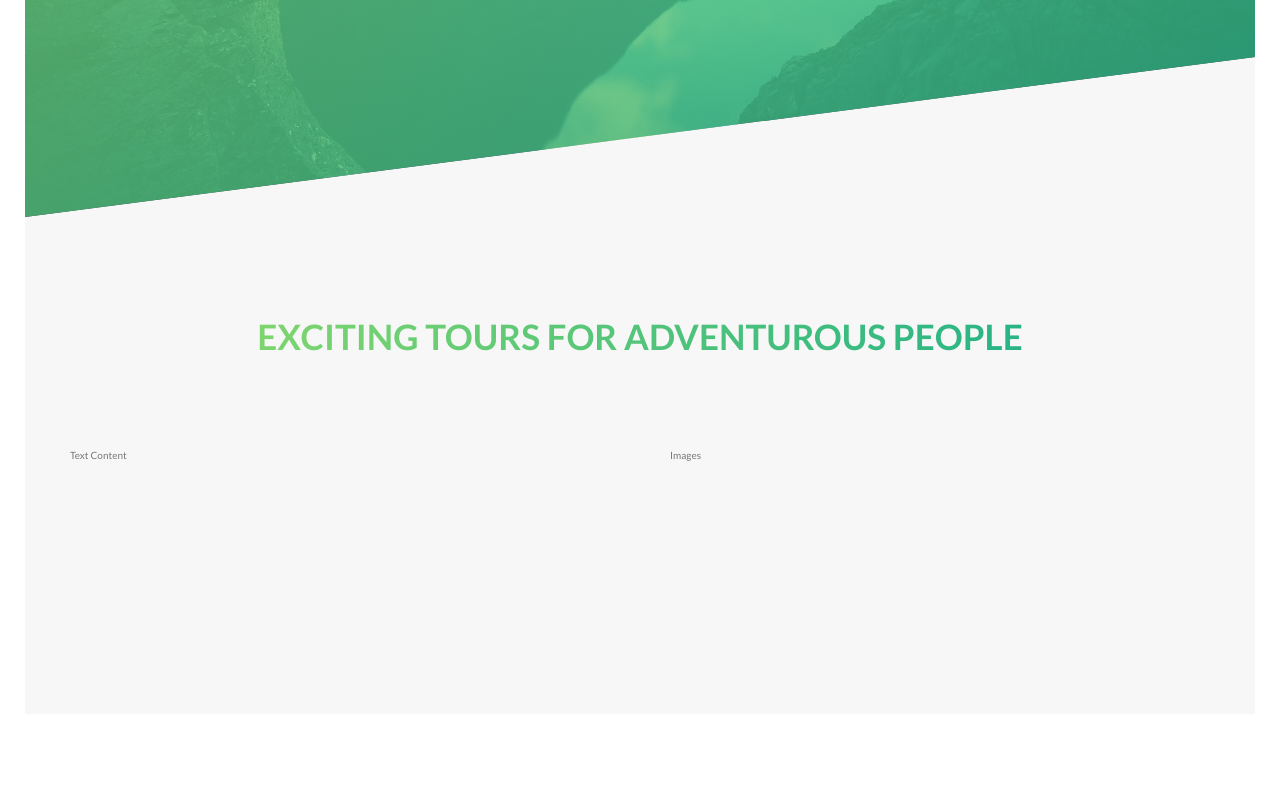
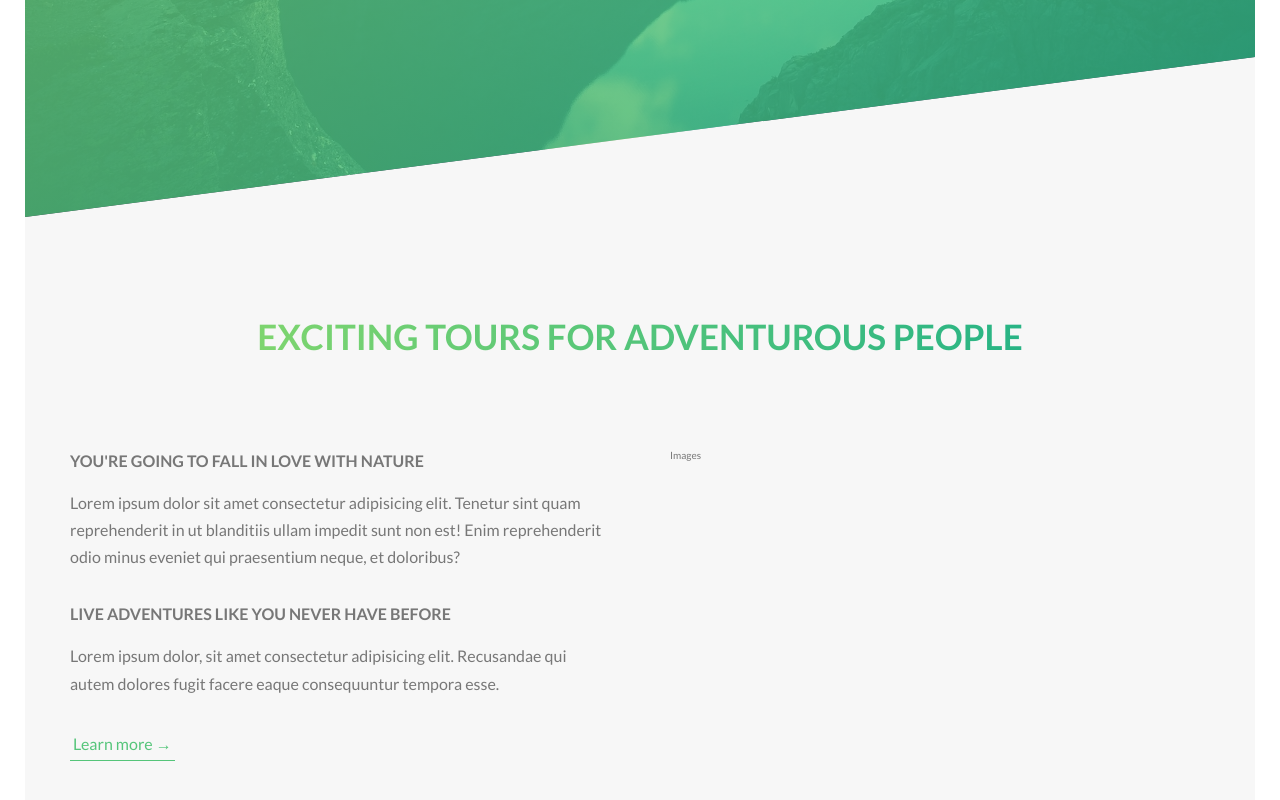
Before and after one commit to abdo-355/Natours, a website: page index.html in a window 1280 px wide. Shown: the part 568-1368 px from the top of the page. Before the commit the page ends 1307 px from the top, so only its background shows below. Drawn offline with nearby package versions, Linux system fonts and the light colour scheme; files that its build step writes are made by us from their sources.

Commit message:
finish the typography part of the about section

```diff
--- a/index.html
+++ b/index.html
@@ -29,14 +29,33 @@
     </header>
     <main>
       <section class="section-about">
-        <div class="u-center-text u-mrgin-bottom-8">
+        <div class="u-center-text u-mrgin-bottom-big">
           <h2 class="heading-secondary">
             Exciting tours for adventurous people
           </h2>
         </div>
         <div class="row">
-          <div class="col-1-of-2">Text Content</div>
+          <div class="col-1-of-2">
+            <h3 class="heading-tertiary u-mrgin-bottom-small">
+              You're going to fall in love with nature
+            </h3>
+            <p class="paragraph">
+              Lorem ipsum dolor sit amet consectetur adipisicing elit. Tenetur
+              sint quam reprehenderit in ut blanditiis ullam impedit sunt non
+              est! Enim reprehenderit odio minus eveniet qui praesentium neque,
+              et doloribus?
+            </p>
+            <h3 class="heading-tertiary u-mrgin-bottom-small">
+              Live adventures like you never have before
+            </h3>
+            <p class="paragraph">
+              Lorem ipsum dolor, sit amet consectetur adipisicing elit. Recusandae qui autem dolores fugit facere eaque consequuntur tempora esse.
+            </p>
+
+            <a href="#" class="btn-text">Learn more &rarr;</a>
+          </div>
           <div class="col-1-of-2">Images</div>
+        </div>
         </div>
       </section>
     </main>
--- a/sass/abstracts/_variables.scss
+++ b/sass/abstracts/_variables.scss
@@ -12,3 +12,6 @@ $color-black: #000;
 $grid-width: 114rem;
 $horizontal-space: 6rem;
 $vertical-space: 8rem;
+
+//font-size
+$default-font-size: 1.6rem;
--- a/sass/base/_typography.scss
+++ b/sass/base/_typography.scss
@@ -25,7 +25,7 @@ body {
     display: block;
     font-size: 2rem;
     font-weight: 700;
-    letter-spacing: 1.6rem;
+    letter-spacing: $default-font-size;
 
     animation: toRight 0.6s ease-in-out;
   }
@@ -53,3 +53,17 @@ body {
     text-shadow: 0.5rem 1rem 2rem rgba($color-black, 0.2);
   }
 }
+
+.heading-tertiary {
+  font-size: $default-font-size;
+  font-weight: 700;
+  text-transform: uppercase;
+}
+
+.paragraph {
+  font-size: $default-font-size;
+
+  &:not(:last-child) {
+    margin-bottom: 3rem;
+  }
+}
--- a/sass/base/_utilities.scss
+++ b/sass/base/_utilities.scss
@@ -2,6 +2,14 @@
   text-align: center;
 }
 
-.u-mrgin-bottom-8 {
+.u-mrgin-bottom-big {
   margin-bottom: 8rem;
 }
+
+.u-mrgin-bottom-medium {
+  margin-bottom: 4rem;
+}
+
+.u-mrgin-bottom-small {
+  margin-bottom: 1.5rem;
+}
--- a/sass/components/_button.scss
+++ b/sass/components/_button.scss
@@ -3,7 +3,7 @@
   &:visited {
     text-transform: uppercase;
     text-decoration: none;
-    font-size: 1.6rem;
+    font-size: $default-font-size;
     padding: 1.5rem 3rem;
     display: inline-block;
     border-radius: 10rem;
@@ -51,3 +51,28 @@
     animation-fill-mode: backwards;
   }
 }
+
+.btn-text {
+  &:link,
+  &:visited {
+    font-size: $default-font-size;
+    color: $color-primary;
+    display: inline-block;
+    text-decoration: none;
+    border-bottom: 1px solid $color-primary;
+    padding: 3px;
+    transition: all 0.2s;
+  }
+
+  &:hover {
+    background-color: $color-primary;
+    color: white;
+    box-shadow: 0 1rem 2rem rgba($color-black, 0.2);
+    transform: translateY(-2px);
+  }
+
+  &:active {
+    box-shadow: 0 0.5rem 1rem rgba($color-black, 0.3);
+    transform: translateY(0);
+  }
+}
```
